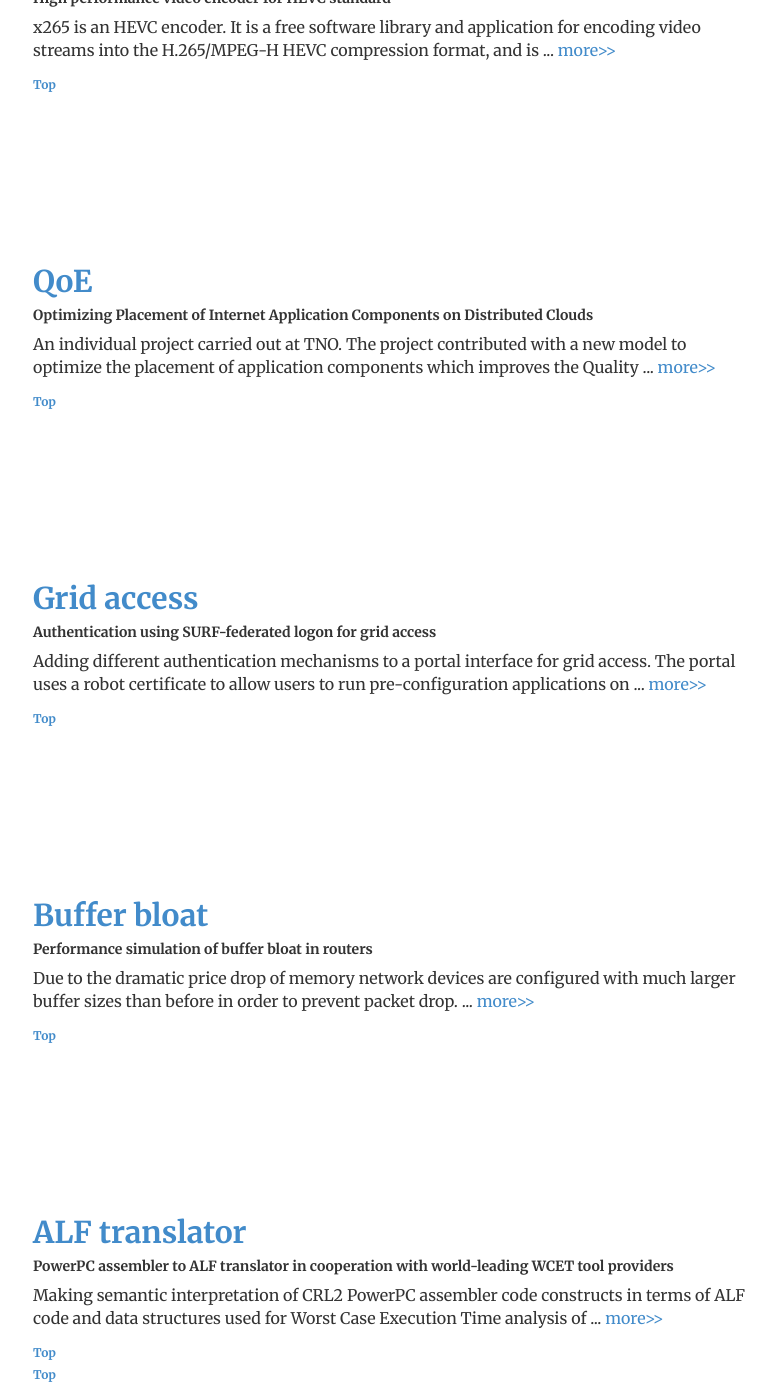
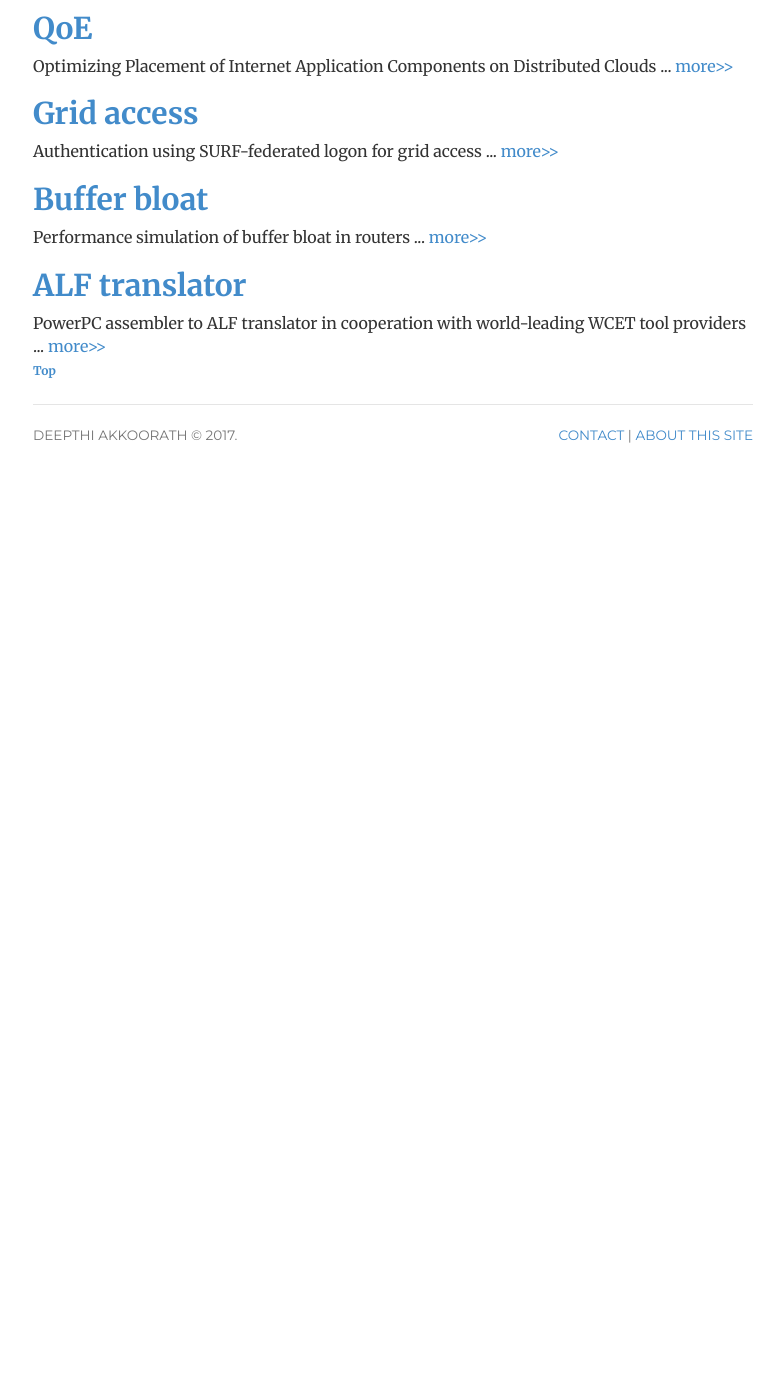
Before and after one commit to thekkedam/dd, a Jekyll site: the page built from projects.html, in a window 1280 px wide and 1400 px high, scrolled down 926 px. Shown: the whole window, without its empty margins (247-1030 px from the left). Built offline with Jekyll 4.4.1, drawn with Linux system fonts in a browser that asks for light colours; after the commit the page ends 1422 px from its top, so only the background shows below that; some of the changed lines change nothing that is shown; some of the changed text lies outside the part shown.

Commit message:
Updated-12-06-2017-18:56

```diff
--- a/_data/projects.yml
+++ b/_data/projects.yml
@@ -1,16 +1,39 @@
+#- name: project short name
+#  name_long: project long name
+#  id: project id used for link
+#  rid: project research topic - used to list project in research section
+#  org:
+#  date:
+#  description:
+#  url / src / doc:
+#    <link name>: <url>
+#  image: "LightKone.jpg"
+#  sta: status ( current / last will be shown full in project, old will have only short discription and link )
+
 
 - name: "LightKone"
   name_long: "Lightweight computation for networks at the edge"
   id: "lightkone"
+  rid: "crdt"
   org: "TU Kaiserslautern"
   date: "Jan 2017 - Now"
-  url: "http://lightkone.eu/"
-  url_label: "Project Homepage"
-  image: "NoImage.png"
-
+  description: |
+    The goal of LightKone is to develop a scientifically sound and industrially validated
+    model for doing general-purpose computation on edge networks. An edge network consists
+    of a large set of heterogeneous, loosely coupled computing nodes situated at the
+    logical extreme of a network. Common examples are community networks and Internet of
+    Things networks, and networks including mobile devices, personal computers, and
+    points of presence including Mobile Edge Computing. Internet applications are
+    increasingly running on edge networks, to reduce latency, increase scalability,
+    resilience, and security, and permit local decision making.
+  url:
+    Homepage: "http://lightkone.eu/"
+  image: "LightKone.jpg"
+  sta: current
 - name: "SyncFree"
   name_long: "Synchronisation free computations over large-scale replicated system"
   id: "syncfree"
+  rid: "crdt"
   org: "TU Kaiserslautern"
   date: "Feb 2014 - Dec 2016"
   description: |
@@ -23,68 +46,66 @@
     [Antidote](http://antidotedb.org) (the reference
     platform) is a scalable key-value store for synchronisation free computations
     using CRDTs and causal consistent transaction.
-  url: "http://syncfree.lip6.fr/"
-  url_label: "Project Homepage"
-  src_url: "https://github.com/SyncFree/antidote"
-  src_label: "Antidote github"
-  doc_url: "http://antidotedb.org"
-  doc_label: "Antidote"
+  url:
+    Project Homepage: "http://syncfree.lip6.fr/"
+    AntidoteDb Homepage: "http://antidotedb.org"
+  src:
+    Antidote Github: "https://github.com/SyncFree/antidote"
+    SyncFree Github: "https://github.com/SyncFree"
   image: "SyncFree.png"
-
+  sta: current
 - name: "x265"
   name_long: "High performance video encoder for HEVC standard"
   id: "x265"
+  rid: "video"
   org: "Multicoreware Inc"
   date: "Feb 2013-Dec 2013"
   description: |
     x265 is an HEVC encoder. It is a free software library and application for encoding
     video streams into the H.265/MPEG-H HEVC compression format, and is released under
     the terms of the GNU GPL
-  url: "http://x265.org/"
-  url_label: "x265.org"
-  src_url: "https://bitbucket.org/multicoreware/x265/commits/all?search=deepthidevaki"
-  src_label: "Multicoreware bitbucket source repo"
-  doc_url: "http://hg.videolan.org/x265/log?rev=deepthidevaki&revcount=320"
-  doc_label: "VideoLAN Mercurial source repo"
+  url:
+    x265.org: "http://x265.org/"
+  src:
+    Multicoreware Bitbucket: "https://bitbucket.org/multicoreware/x265/commits/all?search=deepthidevaki"
+    VideoLan x265 repo: "http://hg.videolan.org/x265/log?rev=deepthidevaki&revcount=320"
   image: "x265.png"
-
+  sta: last
 - name: "QoE"
   name_long: "Optimizing Placement of Internet Application Components on Distributed Clouds"
   id: "cloudedge"
+  rid: "edge"
   org: "TNO, The Netherlands and University of Amsterdam"
   date: "Jan 2012-July 2012"
   description: |
     An individual project carried out at TNO. The project contributed with a new model to optimize
     the placement of application components which improves the Quality of Experience of Internet
     Applications.
-  url: "http://repository.tudelft.nl/view/tno/uuid%3A69a704b9-8cbe-4815-9d72-531dec628620/"
-  url_label: "Details in TU delft - TNO repository"
-  src_url: "http://dare.uva.nl/en/scriptie/425875"
-  src_label: "Details in UVA"
-  doc_url: "/files/Improving_Quality_of_Experience_of_Internet_Applications_Deepthi_Devaki_Akkoorath.pdf"
-  doc_label: "PDF"
+  url:
+    TU Delft: "http://repository.tudelft.nl/view/tno/uuid%3A69a704b9-8cbe-4815-9d72-531dec628620/"
+    UVA: "http://dare.uva.nl/en/scriptie/425875"
+  doc:
+    Thesis Report: "/files/Improving_Quality_of_Experience_of_Internet_Applications_Deepthi_Devaki_Akkoorath.pdf"
   image: "NoImage.png"
-
+  sta: old
 - name: "Grid access"
   name_long: "Authentication using SURF-federated logon for grid access"
   id: "grid"
+  rid: "grid"
   org: "Nationaal Instituut voor Kernfysica en Hoge-Energiefysica"
   date: "July 2011-Aug 2011"
   description: |
     Adding different authentication mechanisms to a portal interface for
     grid access. The portal uses a robot certificate to allow users to run pre-configuration
     applications on the grid. A single sign-on system using SimpleSAMLPHP was also developed.
-  url: "http://www.nikhef.nl"
-  url_label: "NIKHEF"
-  src_url:
-  src_label:
-  doc_url:
-  doc_label:
+  url:
+    NIKHEF Homepage: "http://www.nikhef.nl"
   image: "NoImage.png"
-
+  sta: old
 - name: "Buffer bloat"
   name_long: "Performance simulation of buffer bloat in routers"
   id: "buffer"
+  rid: "network"
   org: "Universiteit van Amsterdam"
   date: "Feb 2011-Mar 2011"
   description: |
@@ -96,18 +117,18 @@
     saturated then large buffer sizes cause dramatic reduction of throughput rates for applications which
     transmit data only periodically. In addition we show that TCP is in fact remarkably resilient to packet
     drop and can tolerate very small buffer sizes very well at the benefit of optimal latency.
-  url: "https://homepages.staff.os3.nl/~delaat/netbuf/"
-  url_label: "Prof. Dr. Cees de Laat netbuf page"
-  src_url: "https://homepages.staff.os3.nl/~delaat/netbuf/bufferbloat_BG-DD.pdf"
-  src_label: "Document in OS3"
-  doc_url: "/files/Performance_simulation_of_buffer_bloat_in_routers_Deepthi_Devaki_Akkoorath.pdf"
-  doc_label: "PDF document"
+  url:
+    Prof. Dr. Cees de Laat netbuf page: "https://homepages.staff.os3.nl/~delaat/netbuf/"
+    Document in OS3: "https://homepages.staff.os3.nl/~delaat/netbuf/bufferbloat_BG-DD.pdf"
+  doc:
+    Project Report: "/files/Performance_simulation_of_buffer_bloat_in_routers_Deepthi_Devaki_Akkoorath.pdf"
   image: "NoImage.png"
-
+  sta: old
 
 - name: "ALF translator"
   name_long: "PowerPC assembler to ALF translator in cooperation with world-leading WCET tool providers"
   id: "powerpc"
+  rid: "interpreter"
   org: "Mälardalen University"
   date: "Oct 2007 - Jan 2008"
   description: |
@@ -115,10 +136,9 @@
     ALF code and data structures used for Worst Case Execution Time analysis of programs
     and built a system to extract information from the CRL2 PowerPC code representation
     and convert it to ALF.
-  url: "http://www.idt.mdh.se/examensarbete/index.php?choice=show&lang=en&id=0917"
-  url_label: "Details in Mälardalen University"
-  src_url:
-  src_label:
-  doc_url: "/files/A_Translator_from_CRL2_representation_of_PowerPC_Assembly_to_ALF_Deepthi_Devaki_Akkoorath.pdf"
-  doc_label: "PDF document"
+  url:
+    Mälardalen University: "http://www.idt.mdh.se/examensarbete/index.php?choice=show&lang=en&id=0917"
+  doc:
+    Project Report: "/files/A_Translator_from_CRL2_representation_of_PowerPC_Assembly_to_ALF_Deepthi_Devaki_Akkoorath.pdf"
   image: "NoImage.png"
+  sta: old
```
